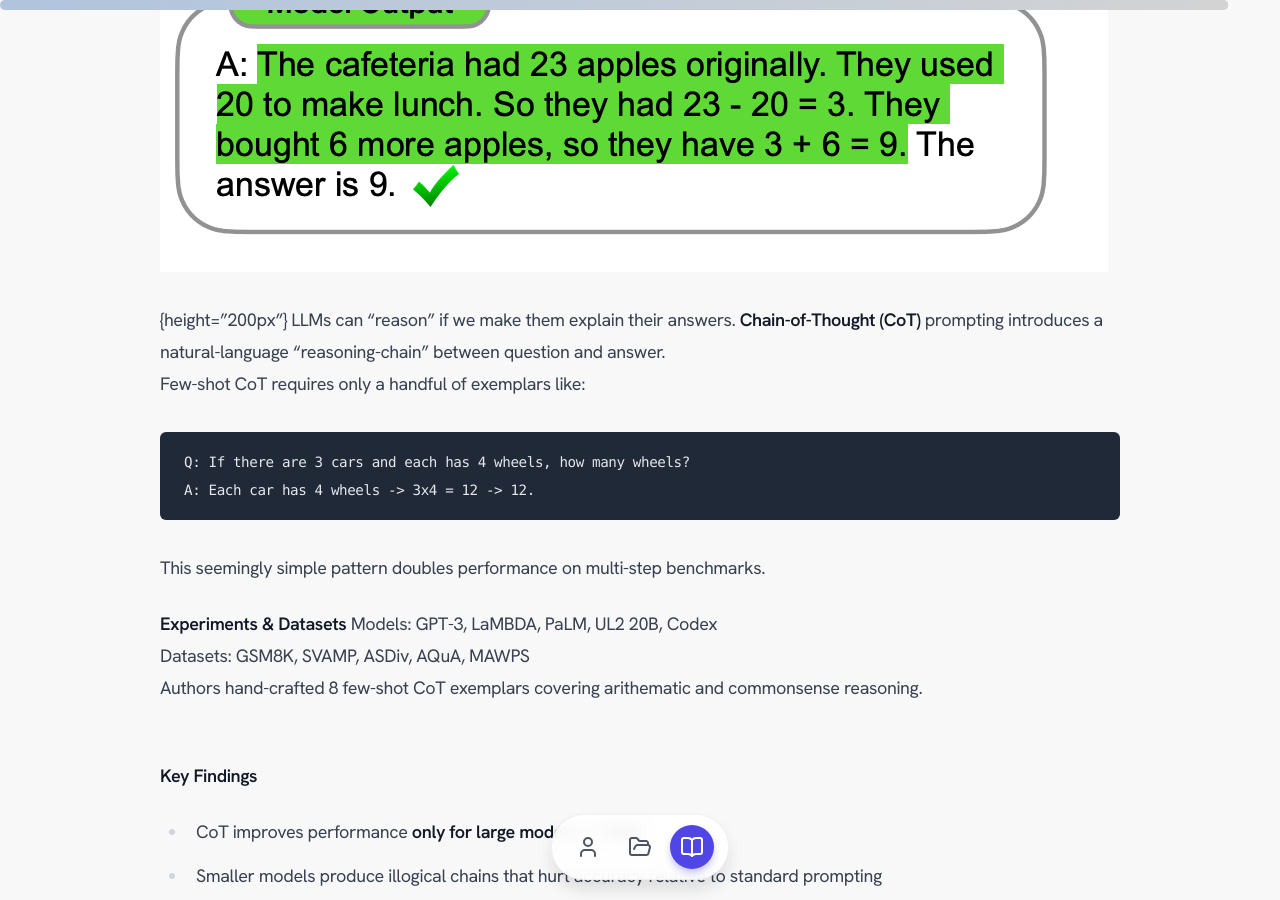
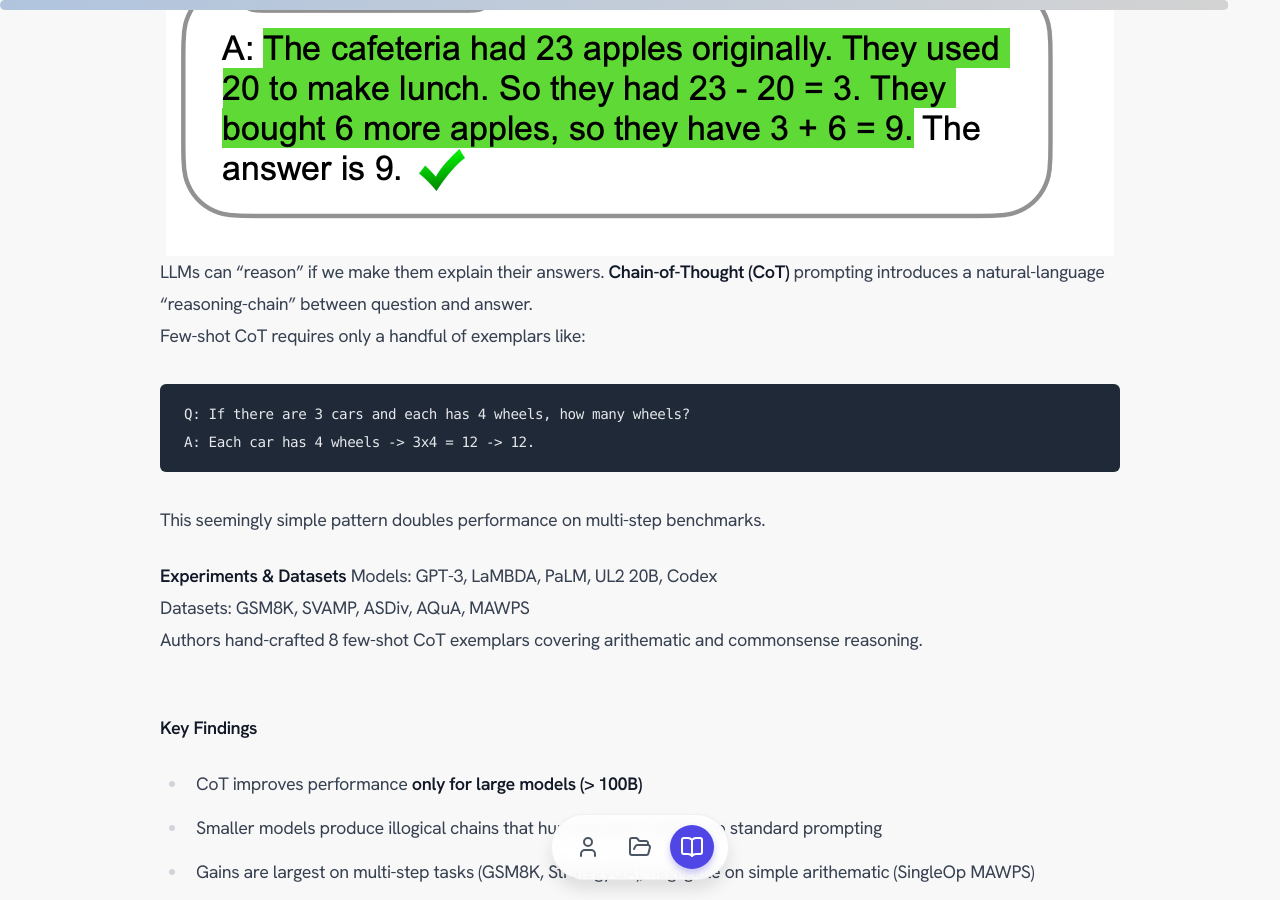
Before and after one commit to omertafveez-2001/omertafveez-2001.github.io, a Jekyll site: the page built from blogs/reasoning-primer/reasoning-primer.md, in a window 1280 px wide and 900 px high, scrolled down 6106 px. Built offline with Jekyll 4.4.1, drawn with Linux system fonts in a browser that asks for light colours; nearby versions of some CDN libraries.

Commit message:
reasoning

```diff
--- a/blogs/reasoning-primer/reasoning-primer.md
+++ b/blogs/reasoning-primer/reasoning-primer.md
@@ -87,7 +87,7 @@
 - This invites a test: could Scratchpads be implemented on non-Transformer architectures (RNNs with external memory, diffusion models over traces)?
 
 ### Chain-of-Thought Prompting (2022, Google Research -- Brain Team)
-![cot](./imgs/cot.png){height="200px"}
+<img src="./imgs/cot.png" alt="cot" height="300" style="display: block; margin: 0 auto">
 LLMs can "reason" if we make them explain their answers. **Chain-of-Thought (CoT)** prompting introduces a natural-language "reasoning-chain" between question and answer. <br>
 Few-shot CoT requires only a handful of exemplars like:
 
```
